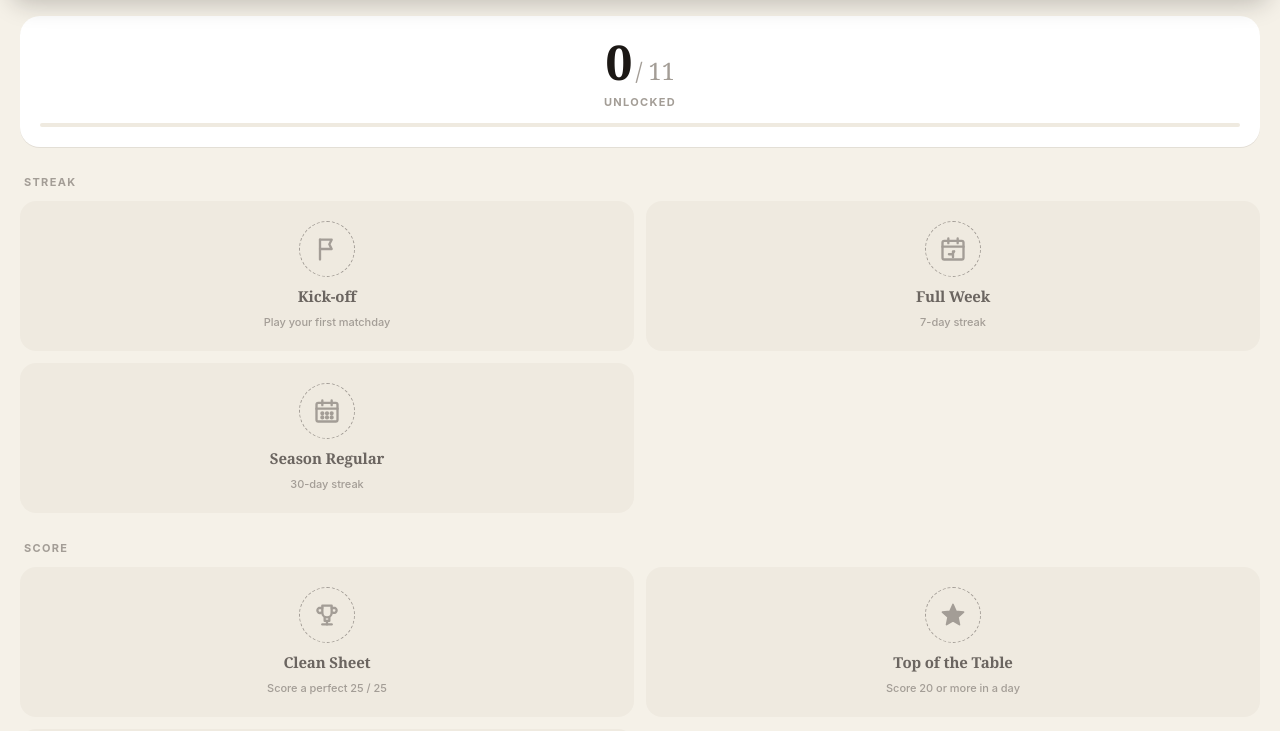
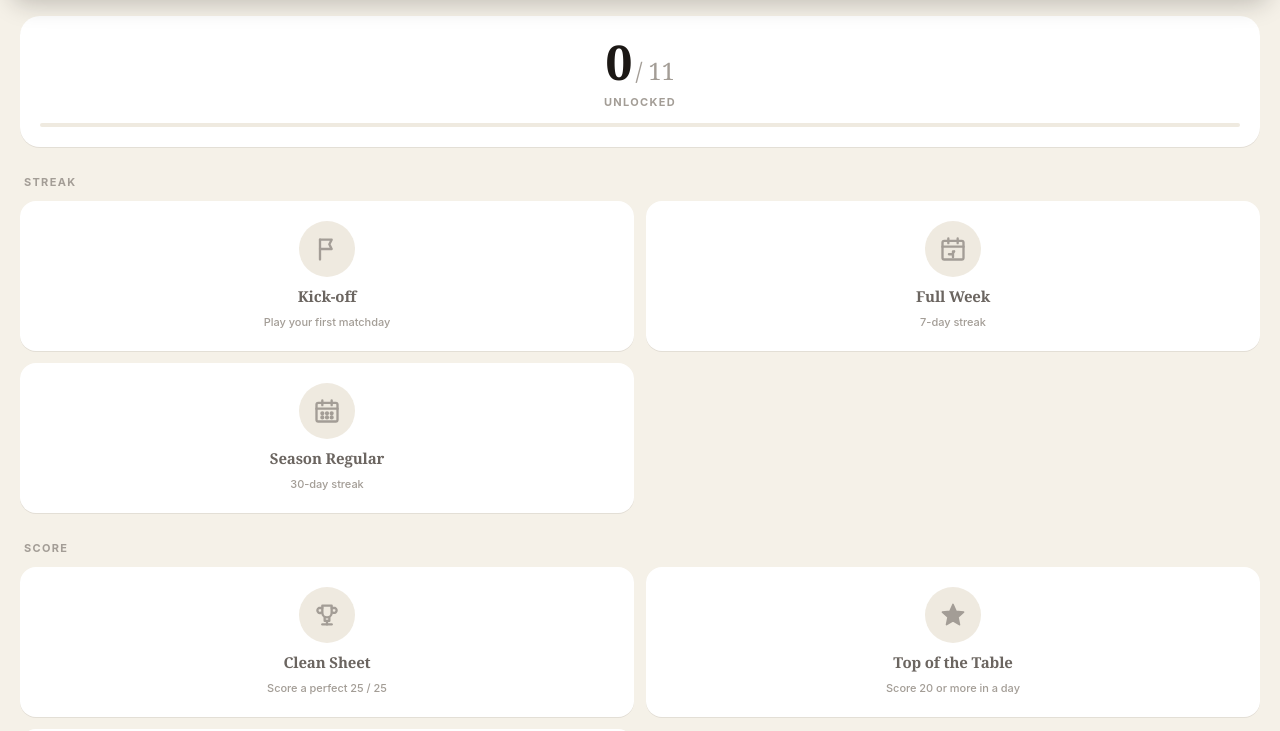
Before and after one commit to Rexhep93/project-501, a website with bundled scripts: page index.html in a window 1280 px wide. Both pictures are taken after a click on the element "Kick-off". Shown: the part 69-800 px from the top of the page. Built offline with nearby package versions, Linux system fonts and the light colour scheme; no server answers.

Commit message:
Update styles for locked achievement items and cards

```diff
--- a/css/styles.css
+++ b/css/styles.css
@@ -1522,13 +1522,11 @@ body.loading .menu-real-content { display: none; }
 }
 
 .ach-strip-item.locked {
+    background: var(--surface);
+    box-shadow: 0 1px 0 var(--divider);
+}
+.ach-strip-item.locked .ach-strip-badge {
     background: var(--sunken);
-    box-shadow: none;
-}
-.ach-strip-item.locked .ach-strip-badge {
-    background: transparent;
-    border: 1.5px dashed var(--ink-3);
-    color: var(--ink-3);
 }
 .ach-strip-item.locked .ach-strip-badge svg { color: var(--ink-3); }
 .ach-strip-item.locked .ach-strip-name { color: var(--ink-3); }
@@ -1675,12 +1673,11 @@ body.loading .menu-real-content { display: none; }
 }
 
 .ach-card.locked {
+    background: var(--surface);
+    box-shadow: 0 1px 0 var(--divider);
+}
+.ach-card.locked .ach-card-badge {
     background: var(--sunken);
-    box-shadow: none;
-}
-.ach-card.locked .ach-card-badge {
-    background: transparent;
-    border: 1.5px dashed var(--ink-3);
 }
 .ach-card.locked .ach-card-badge svg { color: var(--ink-3); }
 .ach-card.locked .ach-card-name { color: var(--ink-2); }
```
